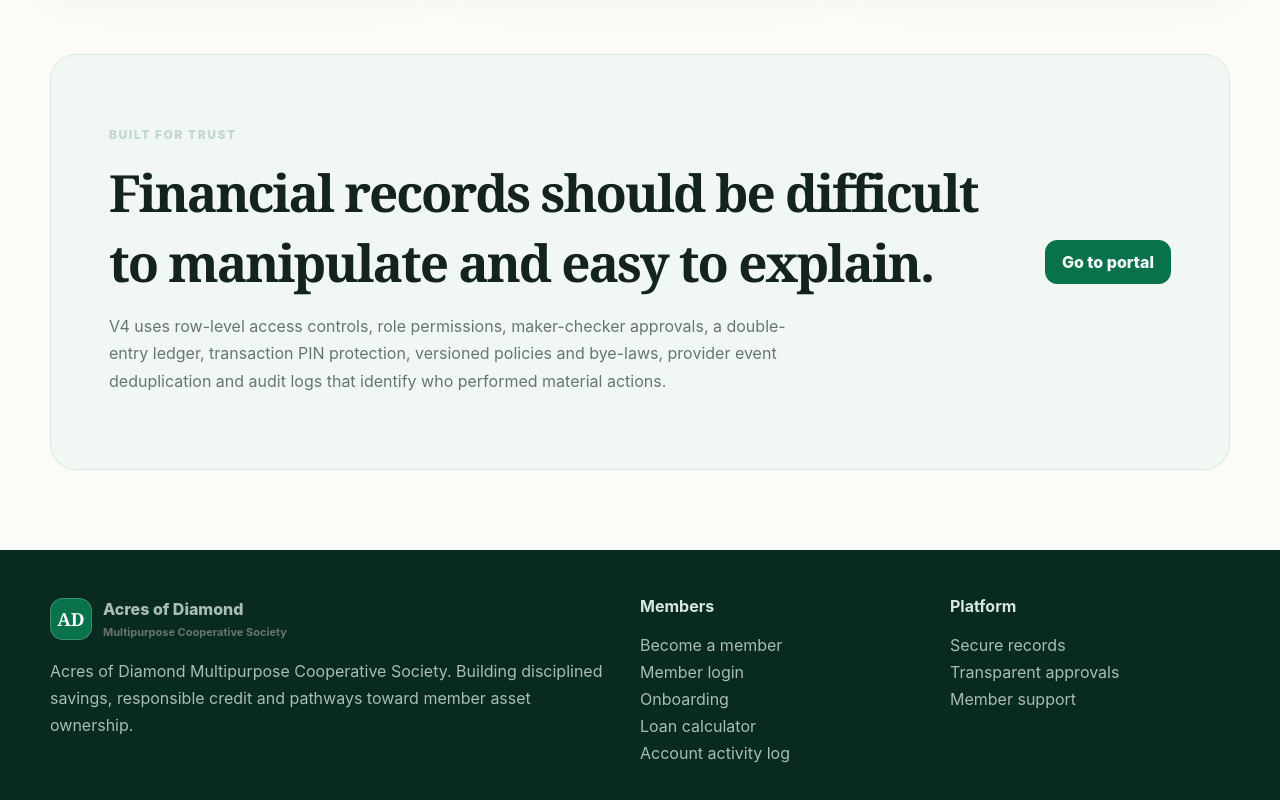
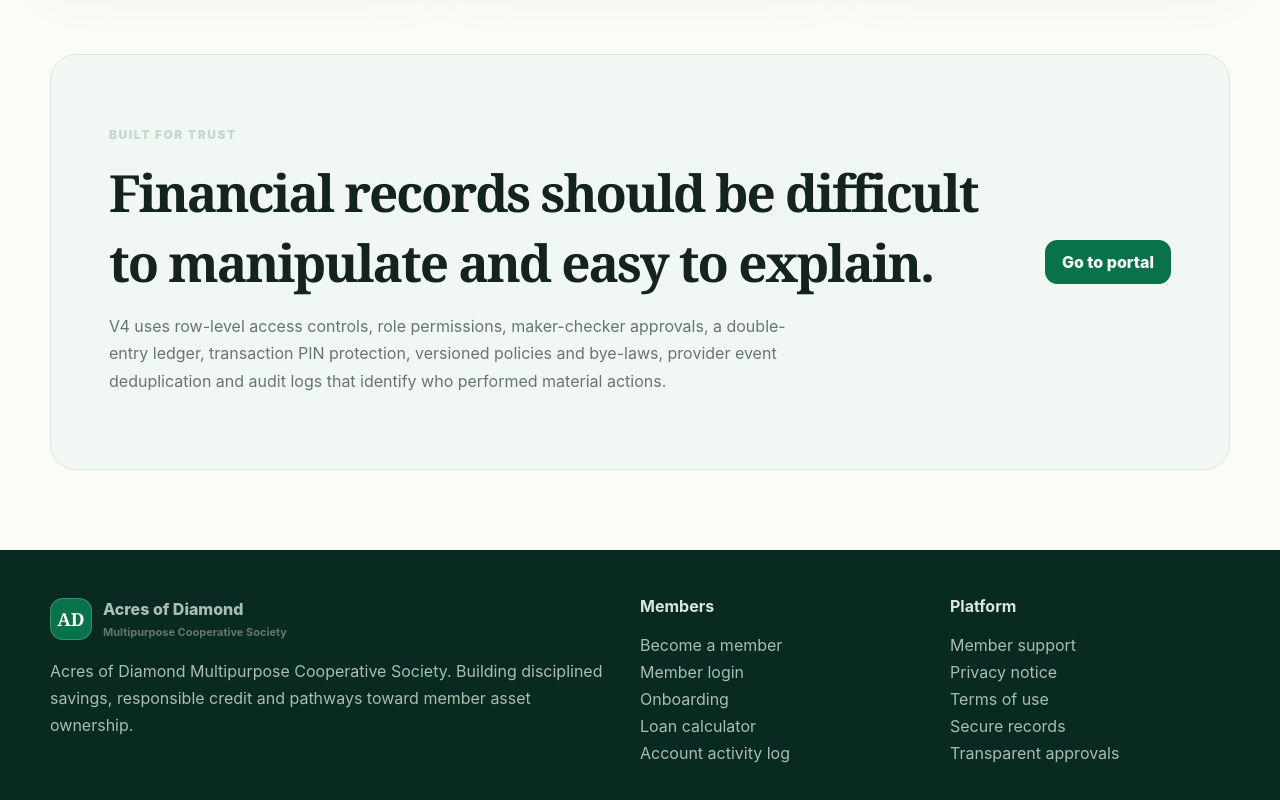
Before and after one commit to constant310/Africa-Green-, a Next.js app: page / in a window 1280 px wide. Shown: the part 3039-3839 px from the top of the page. Built offline with nearby package versions, Linux system fonts and the light colour scheme; no server answers.

Commit message:
Link support privacy and terms from public site

```diff
--- a/app/page.tsx
+++ b/app/page.tsx
@@ -20,6 +20,6 @@ export default function Home(){
    <section id="loans" className="section"><div className="container"><div className="sectionHead"><p className="eyebrow">Responsible credit</p><h2 className="display">Loans designed around capacity, security and accountability.</h2><p>Eligible members can apply after qualifying savings history. The platform evaluates member security, guarantor pledges, tenure and policy rules before maker-checker approval and disbursement.</p><div className="actions" style={{marginTop:14}}><Link href="/loan-calculator" className="btn primary">Open loan calculator</Link></div></div><div className="featureGrid"><article className="card featureCard"><span className="num">01</span><h3>Eligibility first</h3><p>Current rules require qualifying savings history before borrowing. Policy versions are recorded with each decision.</p></article><article className="card featureCard"><span className="num">02</span><h3>Clear repayment schedule</h3><p>Reducing-balance installments separate principal, interest and any penalties so the member can understand the contract.</p></article><article className="card featureCard"><span className="num">03</span><h3>Guarantor protection</h3><p>Guarantors see the commitment before accepting, and pledged security remains tracked until the exposure is resolved.</p></article></div></div></section>
    <section id="security"><div className="container propertyBand" style={{background:'#f1f8f4',color:'var(--ink)',border:'1px solid var(--line)'}}><div><p className="eyebrow">Built for trust</p><h2 className="display">Financial records should be difficult to manipulate and easy to explain.</h2><p style={{color:'var(--muted)'}}>V4 uses row-level access controls, role permissions, maker-checker approvals, a double-entry ledger, transaction PIN protection, versioned policies and bye-laws, provider event deduplication and audit logs that identify who performed material actions.</p></div><Link href="/login" className="btn primary">Go to portal</Link></div></section>
   </main>
-  <footer className="footer"><div className="container footerGrid"><div><Brand/><p>Acres of Diamond Multipurpose Cooperative Society. Building disciplined savings, responsible credit and pathways toward member asset ownership.</p></div><div><b>Members</b><p><Link href="/register">Become a member</Link><br/><Link href="/login">Member login</Link><br/><Link href="/onboarding">Onboarding</Link><br/><Link href="/loan-calculator">Loan calculator</Link><br/><Link href="/activity">Account activity log</Link></p></div><div><b>Platform</b><p>Secure records<br/>Transparent approvals<br/>Member support</p></div></div></footer>
+  <footer className="footer"><div className="container footerGrid"><div><Brand/><p>Acres of Diamond Multipurpose Cooperative Society. Building disciplined savings, responsible credit and pathways toward member asset ownership.</p></div><div><b>Members</b><p><Link href="/register">Become a member</Link><br/><Link href="/login">Member login</Link><br/><Link href="/onboarding">Onboarding</Link><br/><Link href="/loan-calculator">Loan calculator</Link><br/><Link href="/activity">Account activity log</Link></p></div><div><b>Platform</b><p><Link href="/support">Member support</Link><br/><Link href="/privacy">Privacy notice</Link><br/><Link href="/terms">Terms of use</Link><br/>Secure records<br/>Transparent approvals</p></div></div></footer>
  </>
 }
```
